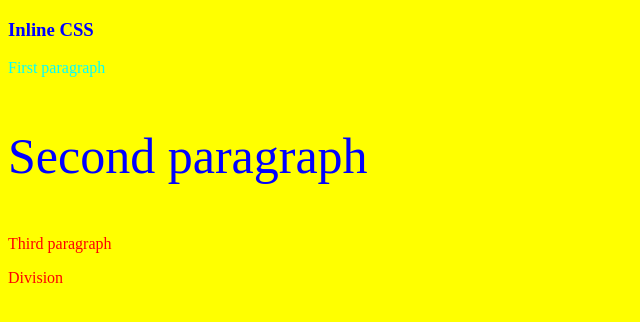
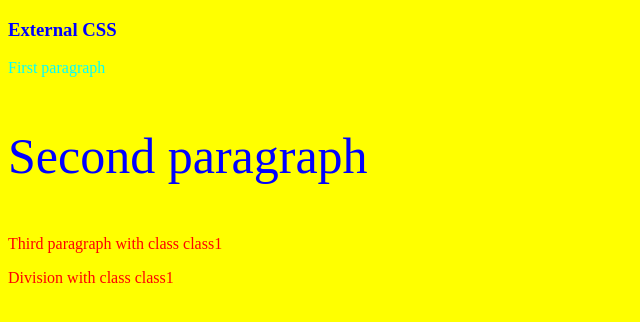
Before and after one commit to ParvathyMuthuvelan/WebUITrainingContents, a plain HTML site: page cssdemo.html in a window 1280 px wide. Shown: the whole page, without its empty margins (0-640 px from the left). Drawn offline with Linux system fonts and the light colour scheme.

Commit message:
Add files via upload

```diff
--- a/cssdemo.html
+++ b/cssdemo.html
@@ -15,25 +15,27 @@ font-size: 50px;
 {
 color: red;
 }
-
-
 </style>
 <link rel="stylesheet" type="text/css" href="ext.css"/>
 </head>
 <body >
-<h3 > Inline CSS</h3>
+<h3 >External CSS</h3>
 
 <p id="p1">
 First paragraph
 </p>
+
 <p id="p2">
 Second paragraph
 </p>
+
 <p class="class1">
-Third paragraph
+Third paragraph with class class1
 </p>
+
 <div class="class1">
-Division
+Division with class class1
 </div>
+
 </body>
 </html>
```
